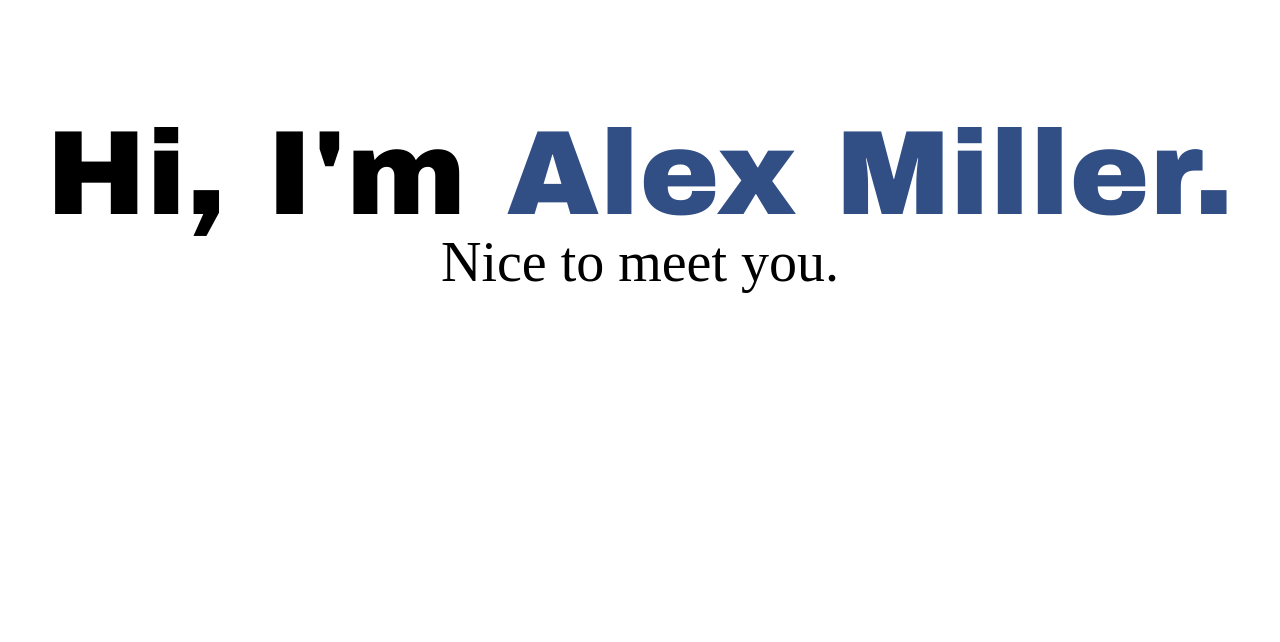
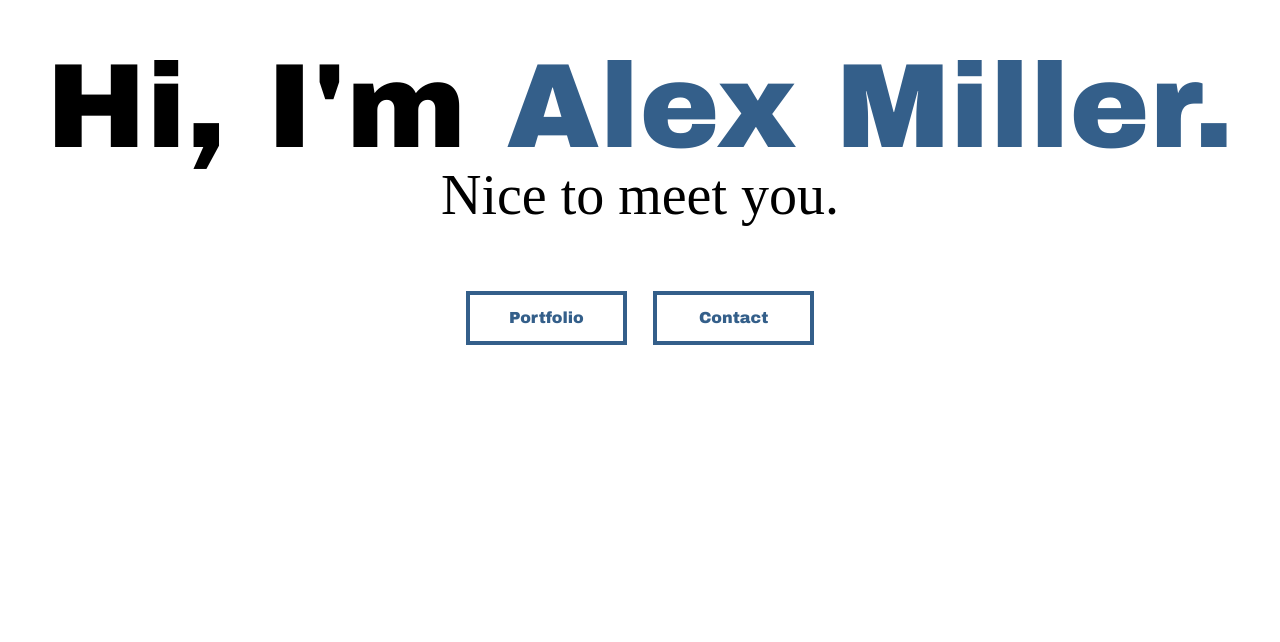
Before and after one commit to alexvision26/alex-miller-portfolio, a React (Create React App) app in the folder alex-portfolio/: page / in a window 1280 px wide. Shown: the part 158-800 px from the top of the page. Built offline with nearby package versions, Linux system fonts and the light colour scheme; no server answers; a web font is replaced by a local one.

Commit message:
added contact modal, working on styling

```diff
--- a/alex-portfolio/src/App.css
+++ b/alex-portfolio/src/App.css
@@ -122,7 +122,7 @@ h2, h3{
 
 .nav-content {
   display: flex;
-  padding: 1% 0;
+  padding: .3% 0;
   width: 85%;
   justify-content: center;
   margin: 0 auto;
@@ -261,8 +261,45 @@ a {
   background-color: #6bc260;
 }
 
+.contact-modal {
+  width: 100%;
+  height: 100%;
+  color:black;
+  background-color: rgba(0, 0, 0, 0.7);
+  position: fixed;
+  top: 0;
+  display: flex;
+  justify-content: center;
+  align-items: center;
+}
+
+.modal-content {
+  width: 500px;
+  height: 300px;
+  background-color: white;
+  border-radius: 10px;
+  text-align: center;
+  padding: 6%;
+  position: relative;
+}
+
+.close {
+  transform: rotate(45deg);
+  position: absolute;
+  font-size: 2.9rem;
+  top: 3px;
+  right: 14px;
+  cursor: pointer;
+}
+
+input {
+  display: block;
+  width: 45%;
+  margin: 1% auto;
+}
+
 .contact-sec {
-  background-color: rgba(62, 104, 184, 0.767);
+  background-color: #345f8a;
   /* background-color: rgba(110, 86, 218, 0.658); */
   margin: 0 auto;
   width: 100%;
@@ -274,10 +311,12 @@ a {
 .contact-sec h2 {
   font-size: 4.5rem;
   color: white;
+  padding-bottom: 1%;
 }
 
 .cta-button {
-  background-color: #4dbd3f; /* Green */
+  background-color: #4dbd3f;
+  /* background-color: #33875d; */
   border: none;
   color: white;
   padding: 15px 32px;
@@ -333,3 +372,24 @@ a {
   width: 20%;
   height: 100px;
 }
+
+.return {
+  position: fixed;
+  font-size: 6rem;
+  font-weight: 700;
+  border-radius: 50%;
+  bottom: 5%;
+  right: 3%;
+  width: 3%;
+  height: 6%;
+  background-color:#494949;
+  /* border: 2px solid rgb(71, 71, 71); */
+  color: white;
+  z-index: 1;
+  opacity: 1;
+  transition: opacity 1s;
+}
+
+.return.hidden {
+  opacity: 0;
+}
--- a/alex-portfolio/src/App.js
+++ b/alex-portfolio/src/App.js
@@ -42,8 +42,9 @@ function useOnScreen(options) {
 function App() {
   const [projects, setProjects] = useState([])
   const [loaded, setLoaded] = useState(false)
+  const [isModal, setIsModal] = useState(false)
 
-  const [ref, visible] = useOnScreen({threshold: '.2'})
+  const [ref, visible] = useOnScreen({rootMargin: '50px'})
 
   useEffect(() => {
     axios.get('http://localhost:5000/api/projects').then(res => {
@@ -63,8 +64,16 @@ function App() {
     window.open(link, '_blank')
   }
 
+  const handleModal = () => {
+    setIsModal(!isModal)
+  }
+
   const navState = visible ? "navbar hidden" : "navbar";
   const pageState = loaded ? "App" : "App hidden";
+  const returnArrow = visible ? "none" : "block";
+
+  var showModal = isModal ? "flex" : "none";
+
 
   return (
     <div className={pageState}>
@@ -81,18 +90,14 @@ function App() {
               <div className='links'>
                     <a href='#'>Home</a>
                     <a href='#projects'>Portfolio</a>
-                    <a href='#'>Contact</a>
+                    <a onClick={handleModal}>Contact</a>
               </div>
             </div>
         </header>
 
-        <div className='contact-modal'>
-
-        </div>
-
 
         <div ref={ref}>
-          <Hero/>
+          <Hero handleModal={handleModal}/>
         </div>
 
       <h2 id='projects' className='proj-sec'>Projects</h2>
@@ -117,16 +122,35 @@ function App() {
           </div>
           <div className='contact-sec'>
             <h2>Ready to work?</h2>
-            <button className='cta-button'>Let's talk!</button>
+            <button className='cta-button' onClick={handleModal}>Let's talk!</button>
           </div>
 
           <div className='footer-sec'>
             <h3>Alex Miller | Full Stack Software Developer | 2020</h3>
             <a href="#">> Home</a>
-            <a href="#">> Portfolio</a>
-            <a href="#">> Contact</a>
+            <a href="#projects">> Portfolio</a>
+            <a onClick={handleModal}>> Contact</a>
           </div>
       </div>
+
+      <div className='contact-modal' style={{display: showModal}}>
+          <div className="modal-content">
+            <div className='close' onClick={handleModal}>+</div>
+            <img src="https://avatars3.githubusercontent.com/u/57777545?s=400&v=4" width="200px" height="200px" alt=""/>
+
+            <form action="">
+              <input type='text' placeholder="Email"/>
+              <input type='text' placeholder="Subject"/>
+              <input type='textarea' placeholder="Message"/>
+              <a href="" className="cta-button">Submit</a>
+            </form>
+          </div>
+        </div>
+
+        <a href="#" className={visible ? "return hidden" : "return"}>
+          <p>^</p>
+        </a>
+
       </div>
   );
 }
--- a/alex-portfolio/src/components/hero.css
+++ b/alex-portfolio/src/components/hero.css
@@ -10,8 +10,30 @@
 }
 
 .name {
-    color: rgb(49, 78, 133);
+    /* color: rgb(49, 78, 133); */
+    color: #345f8a;
 }
+
+.intro-button {
+    margin: 1%;
+    padding: .7%;
+    width: 7%;
+    background-color: white;
+    color: #345f8a;
+    border: 4px solid #345f8a;
+    padding: 15px 32px;
+    text-align: center;
+    text-decoration: none;
+    display: inline-block;
+    font-size: 16px;
+    transition: ease-in-out .1s;
+}
+
+.intro-button:hover {
+    background-color: #345f8a;
+    color: white;
+}
+
 
 .overlay {
     width: 100%;
--- a/alex-portfolio/src/components/hero.js
+++ b/alex-portfolio/src/components/hero.js
@@ -1,7 +1,7 @@
 import React from 'react';
 import './hero.css'
 
-function Hero() {
+function Hero(props) {
 
     return(
         <>
@@ -10,6 +10,11 @@ function Hero() {
                 <div className='hero-content'>
                     <h1 className='title'>Hi, I'm <span className='name'>Alex Miller.</span></h1>
                     <h2 className='subtitle'>Nice to meet you.</h2>
+
+                    <div className='intro-buttons'>
+                    <a href="#projects" className="intro-button">Portfolio</a>
+                    <a className="intro-button" onClick={props.handleModal}>Contact</a>
+                </div>
                 </div>
             </div>
         </div>
```
